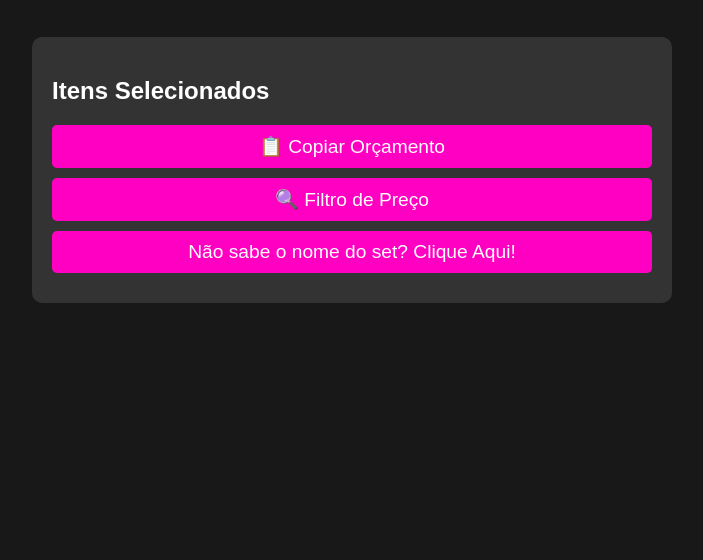
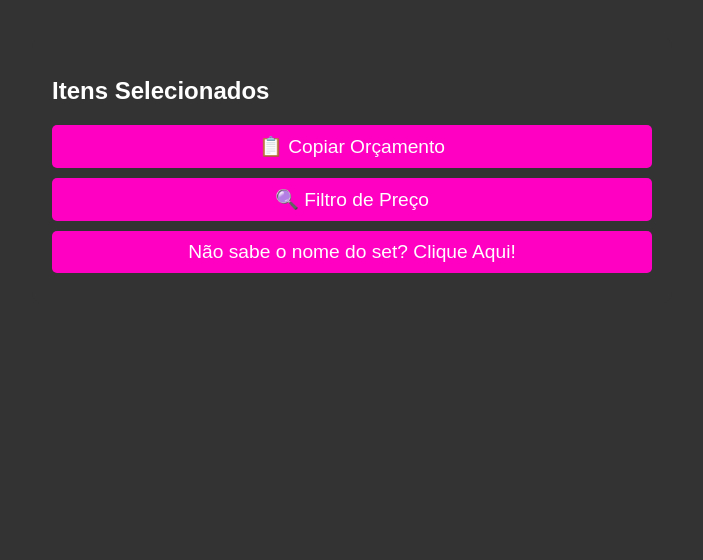
Before and after one commit to HyoukaDiscord/testenaty, a plain HTML site: page index.html in a window 1280 px wide. Shown: the part 240-800 px from the top of the page, without its empty margins (288-991 px from the left). Drawn offline with Linux system fonts and the light colour scheme.

Commit message:
Update index.html

```diff
--- a/index.html
+++ b/index.html
@@ -7,7 +7,7 @@
     <title>Naty Kitty Store</title>
     <style>
         body {
-            background-color: #181818;
+            background-color: #333;
             font-family: Arial, sans-serif;
             color: white;
             text-align: center;
```
